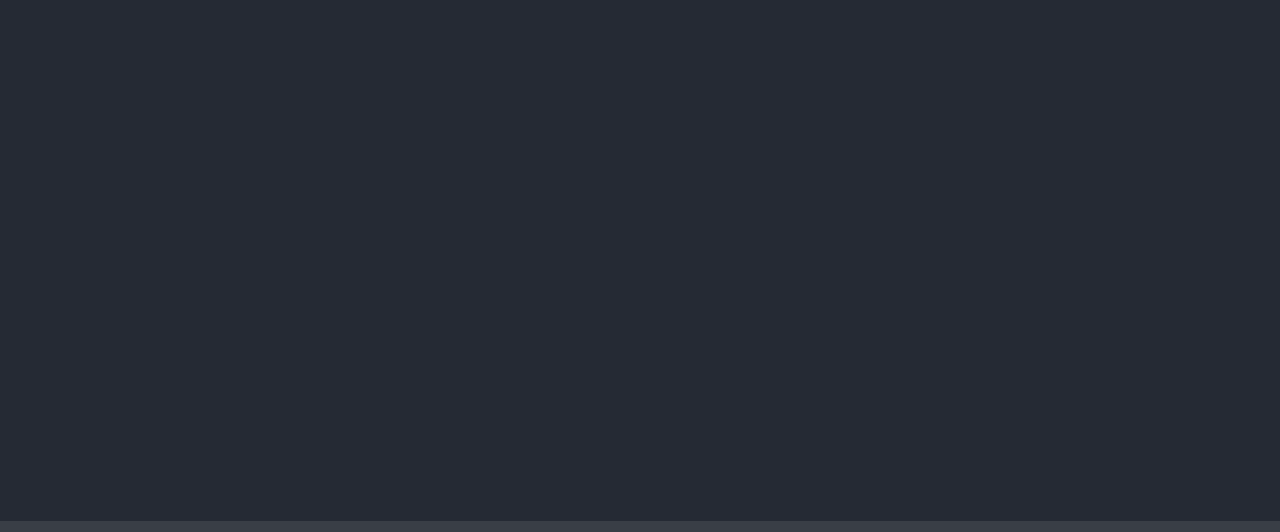
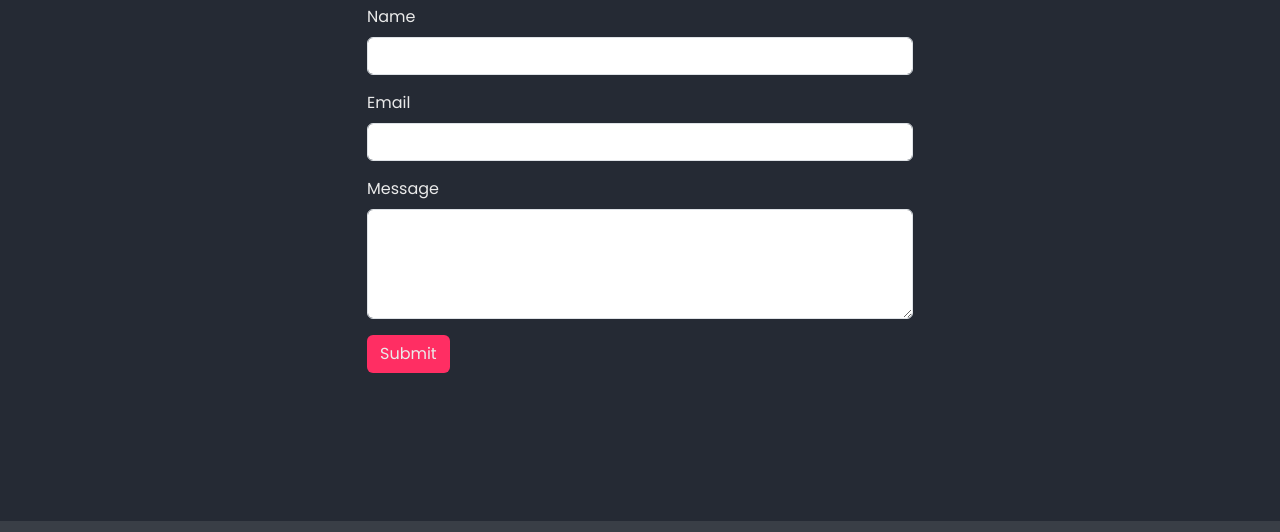
Before and after one commit to PedroS235/PedroS235.github.io, a website: page contact.html in a window 1280 px wide. Shown: the part 167-699 px from the top of the page. Drawn offline with nearby package versions, Linux system fonts and the light colour scheme.

Commit message:
feat(html): create a contact form and add js code

```diff
--- a/contact.html
+++ b/contact.html
@@ -25,6 +25,7 @@
     <title>My Porfolio</title>
   </head>
   <body>
+    <header>
       <nav class="navbar navbar-expand-lg">
         <div class="container-fluid">
           <a class="navbar-brand" href="./index.html">Pedro Soares</a>
@@ -39,25 +40,75 @@
           >
             <span class="navbar-toggler-icon"></span>
           </button>
-        <div class="collapse navbar-collapse justify-content-center nav-underline" id="navbarNav">
+          <div
+            class="collapse navbar-collapse justify-content-center nav-underline"
+            id="navbarNav"
+          >
             <ul class="navbar-nav">
               <li class="nav-item">
-              <a class="nav-link" href="./index.html"
-                >About Me</a
-              >
+                <a class="nav-link" href="./index.html">About Me</a>
               </li>
               <li class="nav-item">
                 <a class="nav-link" href="./projects.html">Projects</a>
               </li>
               <li class="nav-item">
-              <a class="nav-link active" aria-current="page" href="#">Contact</a>
+                <a class="nav-link active" aria-current="page" href="#"
+                  >Contact</a
+                >
               </li>
             </ul>
           </div>
         </div>
       </nav>
+    </header>
 
     <main>
+      <div class="container mt-5 mb-5">
+        <div class="row justify-content-center">
+          <div class="col-md-6">
+            <h2 class="mb-4">Contact Me</h2>
+            <form action="#" method="post">
+              <div class="mb-3">
+                <label for="name" class="form-label">Name</label>
+                <input
+                  type="text"
+                  class="form-control"
+                  id="form-name"
+                  name="name"
+                  required
+                />
+              </div>
+              <div class="mb-3">
+                <label for="email" class="form-label">Email</label>
+                <input
+                  type="email"
+                  class="form-control"
+                  id="form-email"
+                  name="email"
+                  required
+                />
+              </div>
+              <div class="mb-3">
+                <label for="message" class="form-label">Message</label>
+                <textarea
+                  class="form-control"
+                  id="form-message"
+                  name="message"
+                  rows="4"
+                  required
+                ></textarea>
+              </div>
+              <button
+                type="submit"
+                class="btn card-btn"
+                onclick="validateForm();"
+              >
+                Submit
+              </button>
+            </form>
+          </div>
+        </div>
+      </div>
     </main>
 
     <footer class="footer">
@@ -100,5 +151,6 @@
       integrity="sha384-HwwvtgBNo3bZJJLYd8oVXjrBZt8cqVSpeBNS5n7C8IVInixGAoxmnlMuBnhbgrkm"
       crossorigin="anonymous"
     ></script>
+    <script src="./js/script.js"></script>
   </body>
 </html>
--- a/js/script.js
+++ b/js/script.js
@@ -0,0 +1,11 @@
+function validateForm() {
+  var name = document.getElementById('form-name').value;
+  var email = document.getElementById('form-email').value;
+  var message = document.getElementById('form-message').value;
+  console.log('Received form data');
+  console.log('Name: ' + name);
+  console.log('Email: ' + email);
+  console.log('Message: ' + message);
+
+  console.warn('This form is not yet configured to send emails.');
+}
```
Also changed, not shown: index.html (+6 -1 lines). Lines whose indentation alone changed are shown as unchanged.
